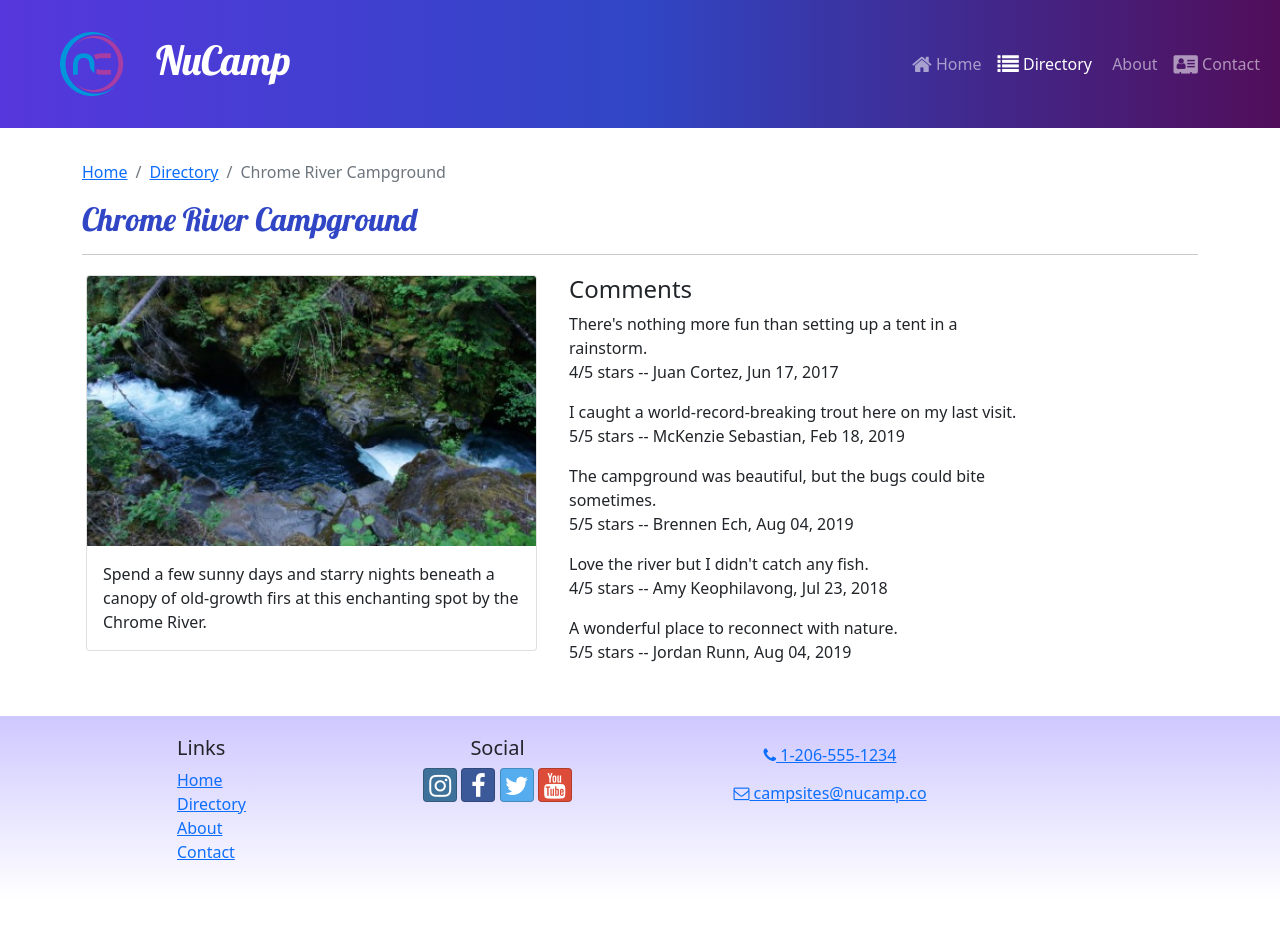
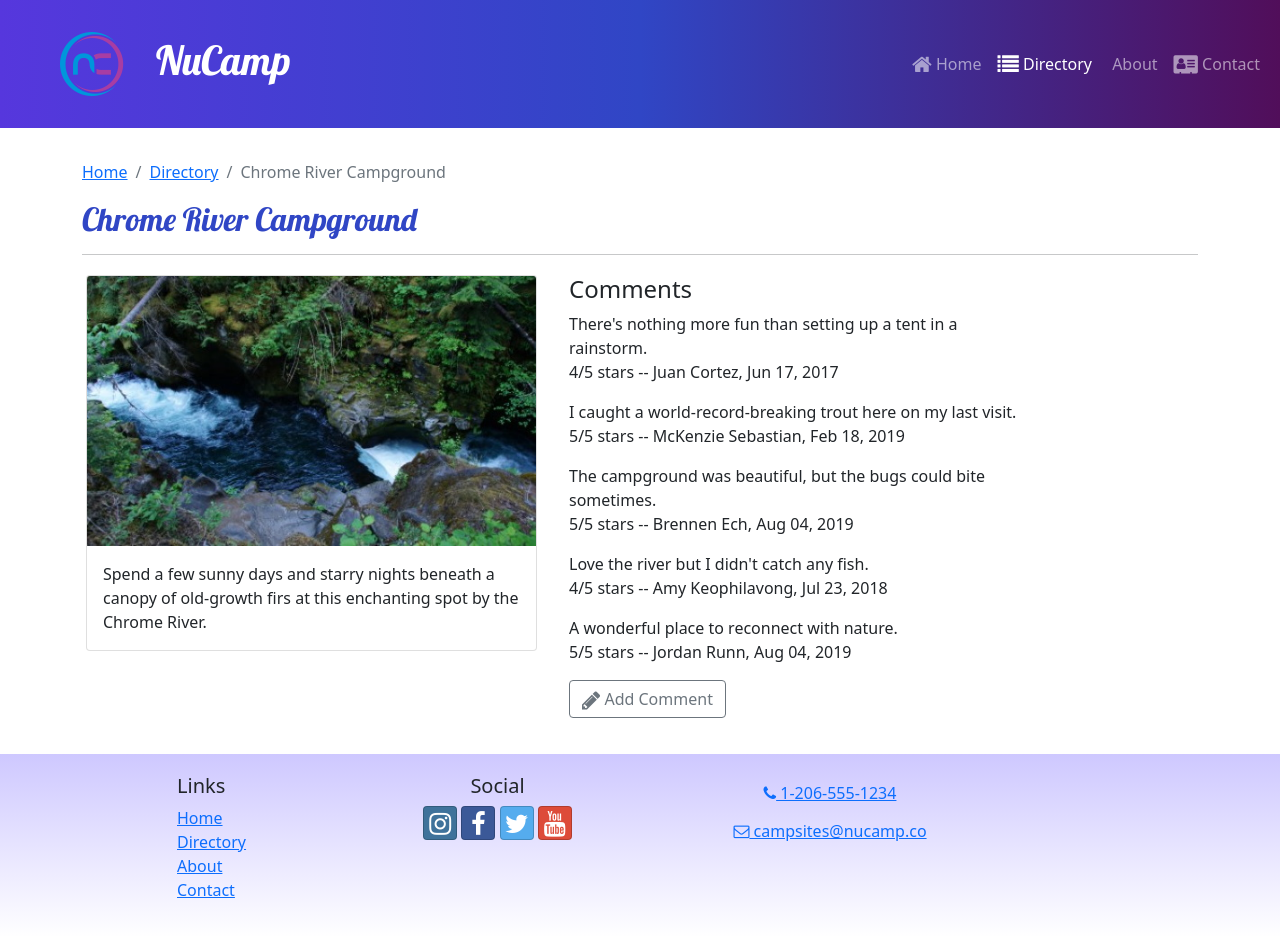
Before and after one commit to jamesperrin/nucampsite-react, a React (Create React App) app: page /directory/1 in a window 1280 px wide. Before the commit the page ends 900 px from the top, so only its background shows below. Built offline with nearby package versions, Linux system fonts and the light colour scheme.

Commit message:
Complete Week 3 workshop Task 1

```diff
--- /dev/null
+++ b/src/features/comments/CommentForm.js
@@ -0,0 +1,20 @@
+import { useState } from 'react';
+import { Button, Modal, ModalHeader, ModalBody } from 'reactstrap';
+
+const CommentForm = ({ campiteId }) => {
+  const [modalOpen, setModalOpen] = useState(false);
+
+  return (
+    <>
+      <Button outline onClick={() => setModalOpen(true)}>
+        <i className='fa fa-pencil fa-lg' /> Add Comment
+      </Button>
+      <Modal toggle={() => setModalOpen(false)} isOpen={modalOpen}>
+        <ModalHeader>Add Comment</ModalHeader>
+        <ModalBody>Campsite: {campiteId}</ModalBody>
+      </Modal>
+    </>
+  );
+};
+
+export default CommentForm;
--- a/src/features/comments/CommentsList.js
+++ b/src/features/comments/CommentsList.js
@@ -1,6 +1,7 @@
 import { Col } from 'reactstrap';
 import Comment from './Comment';
 import { selectCommentsByCampsiteId } from './commentsSlice';
+import CommentForm from './CommentForm';
 
 const CommentsList = ({ campsiteId }) => {
   const comments = selectCommentsByCampsiteId(campsiteId);
@@ -9,9 +10,12 @@ const CommentsList = ({ campsiteId }) => {
     return (
       <Col md='5' className='m-1'>
         <h4>Comments</h4>
+
         {comments.map((comment) => {
           return <Comment key={comment.id} comment={comment} />;
         })}
+
+        <CommentForm campiteId={campsiteId} />
       </Col>
     );
   }
```
